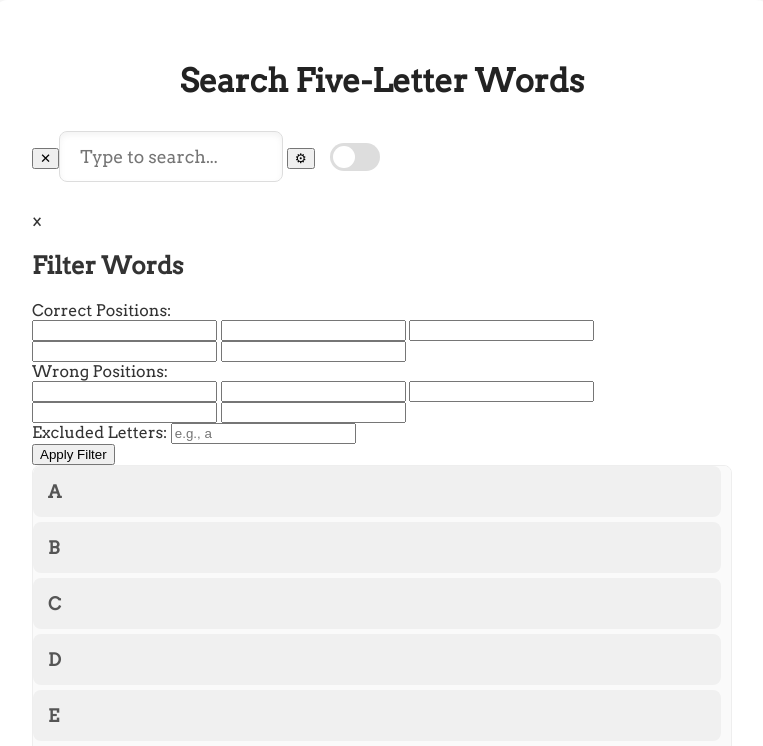
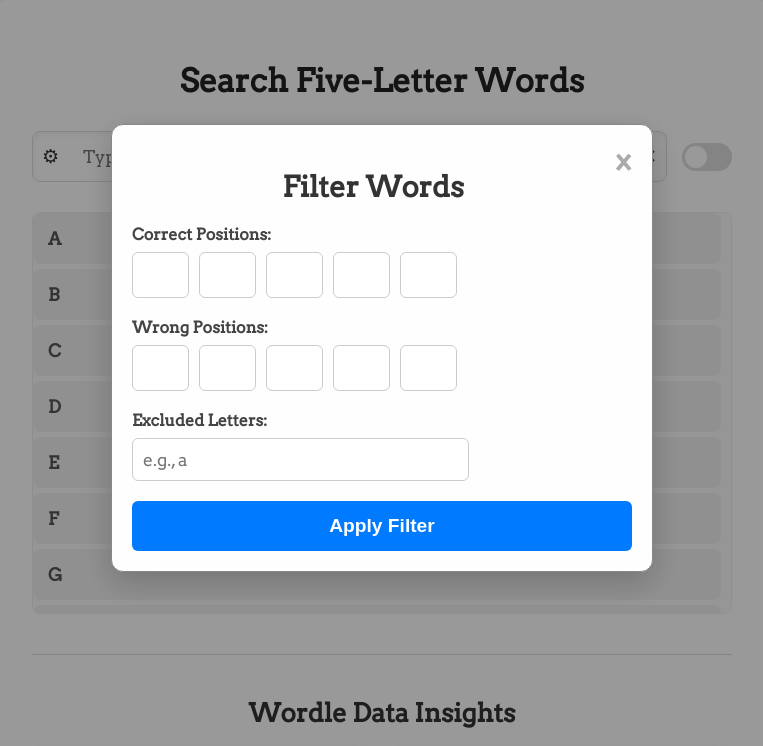
Before and after one commit to AMof404/word, a plain HTML site: page index.html in a window 1280 px wide. Both pictures are taken after a click on the button "Filter Options". Shown: the top 746 px of the page, without its empty margins (258-1021 px from the left). Drawn offline with Linux system fonts and the light colour scheme.

Commit message:
Update styles.css

```diff
--- a/styles.css
+++ b/styles.css
@@ -39,20 +39,43 @@ h1 {
     flex-wrap: nowrap;
 }
 
+.search-bar-wrapper {
+    position: relative;
+    flex-grow: 1;
+    display: flex;
+    align-items: center;
+}
+
 #searchBar {
-    flex-grow: 1;
-    padding: 14px 20px;
+    width: 100%;
+    padding: 14px 20px 14px 50px;
     border-radius: 8px;
     border: 1px solid #ddd;
     font-size: 1.1em;
     transition: border-color 0.3s, box-shadow 0.3s;
     box-shadow: inset 0 3px 6px rgba(0, 0, 0, 0.05);
-    font-family: Arvo;
+    font-family: 'Arvo', sans-serif;
 }
 
 #searchBar:focus {
     border-color: #007bff;
     box-shadow: 0 0 8px rgba(0, 123, 255, 0.2);
+}
+
+.filter-button {
+    position: absolute;
+    left: 10px;
+    background: none;
+    border: none;
+    font-size: 1.2em;
+    color: #333;
+    cursor: pointer;
+    transition: color 0.3s;
+    padding: 0;
+}
+
+.filter-button:hover {
+    color: #007bff;
 }
 
 .toggle-switch {
@@ -100,7 +123,7 @@ input:checked + .slider:before {
 }
 
 .word-groups {
-    max-height: 300px;
+    max-height: 400px;
     overflow-y: auto;
     padding-right: 10px;
     border-radius: 8px;
@@ -168,27 +191,24 @@ input:checked + .slider:before {
     gap: 20px;
 }
 
+
+
+
 .wordle-data-images img {
     width: 100%;
     max-height: 200px;
     object-fit: contain;
     border-radius: 12px;
     box-shadow: 0 2px 10px rgba(0, 0, 0, 0.1);
-    transition: transform 0.3s, box-shadow 0.3s;
     cursor: pointer;
 }
 
-.wordle-data-images img:hover {
-    transform: scale(1.05);
-    box-shadow: 0 4px 20px rgba(0, 0, 0, 0.2);
-}
-
-/* Lightbox Modal */
+/* Lightbox styles */
 .lightbox {
     display: none;
     position: fixed;
-    z-index: 1000;
-    padding-top: 60px;
+    z-index: 999;
+    padding-top: 100px;
     left: 0;
     top: 0;
     width: 100%;
@@ -200,18 +220,19 @@ input:checked + .slider:before {
 .lightbox-content {
     margin: auto;
     display: block;
-    max-width: 90%;
-    max-height: 90%;
+    max-width: 80%;
+    max-height: 80%;
 }
 
 .close {
     position: absolute;
-    top: 20px;
+    top: 15px;
     right: 35px;
-    color: #fff;
+    color: white;
     font-size: 40px;
     font-weight: bold;
     transition: 0.3s;
+    cursor: pointer;
 }
 
 .close:hover,
@@ -232,19 +253,14 @@ input:checked + .slider:before {
     color: white;
     font-weight: bold;
     font-size: 20px;
-    transition: 0.6s ease;
+    transition: 0.3s;
     border-radius: 0 3px 3px 0;
     user-select: none;
 }
 
-.prev {
-    left: 0;
-    border-radius: 3px 0 0 3px;
-}
-
 .next {
     right: 0;
-    border-radius: 0 3px 3px 0;
+    border-radius: 3px 0 0 3px;
 }
 
 .prev:hover,
@@ -252,6 +268,105 @@ input:checked + .slider:before {
     background-color: rgba(0, 0, 0, 0.8);
 }
 
+/* Modal styles */
+.modal {
+    display: none;
+    position: fixed;
+    z-index: 1000;
+    left: 0;
+    top: 0;
+    width: 100%;
+    height: 100%;
+    overflow: auto;
+    background-color: rgba(0, 0, 0, 0.4);
+    padding-top: 60px;
+}
+
+.modal-content {
+    background-color: #fefefe;
+    margin: 5% auto;
+    padding: 20px;
+    border: 1px solid #888;
+    width: 80%;
+    max-width: 500px;
+    border-radius: 12px;
+    box-shadow: 0 10px 30px rgba(0, 0, 0, 0.2);
+}
+
+.close-modal {
+    color: #aaa;
+    float: right;
+    font-size: 28px;
+    font-weight: bold;
+    cursor: pointer;
+    transition: color 0.3s;
+}
+
+.close-modal:hover,
+.close-modal:focus {
+    color: #000;
+    text-decoration: none;
+}
+
+.modal h2 {
+    font-size: 1.8em;
+    margin-bottom: 20px;
+    color: #333;
+    font-weight: 600;
+    text-align: center;
+}
+
+.filter-section {
+    margin-bottom: 20px;
+}
+
+.filter-section label {
+    display: block;
+    margin-bottom: 8px;
+    font-weight: 600;
+    color: #444;
+}
+
+.letter-inputs {
+    display: flex;
+    gap: 10px;
+}
+
+.letter-inputs input {
+    width: 35px;
+    padding: 10px;
+    border: 1px solid #ccc;
+    border-radius: 6px;
+    text-align: center;
+    font-size: 1.2em;
+    font-family: 'Arvo', sans-serif;
+}
+
+#excludedLetters {
+    width: 63%;
+    padding: 10px;
+    border: 1px solid #ccc;
+    border-radius: 6px;
+    font-size: 1.1em;
+    font-family: 'Arvo', sans-serif;
+}
+
+.apply-filter-button {
+    width: 100%;
+    padding: 14px;
+    background-color: #007bff;
+    color: white;
+    border: none;
+    border-radius: 6px;
+    font-size: 1.2em;
+    font-weight: bold;
+    cursor: pointer;
+    transition: background-color 0.3s;
+}
+
+.apply-filter-button:hover {
+    background-color: #0056b3;
+}
 .done-message {
     font-size: 0.9em;          /* Slightly smaller font */
     color: #ff6f61;            /* Eye-catching color */
@@ -279,3 +394,15 @@ input:checked + .slider:before {
         flex-shrink: 0; /* Ensure toggle switch does not shrink */
     }
 }
+
+.reset-filter-button {
+    position: absolute;
+    right: 10px;
+    background: none;
+    border: none;
+    font-size: 1.2em;
+    color: #333;
+    cursor: pointer;
+    transition: color 0.3s;
+    padding: 0;
+}
```
